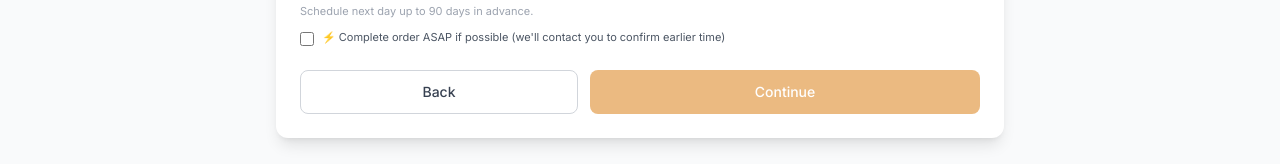
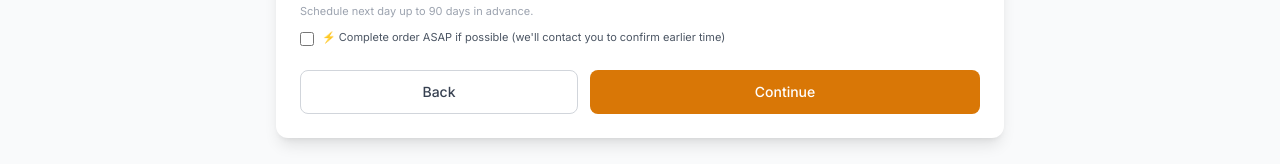
Before and after one commit to Haulkind/-haulkind, a Next.js app in the folder apps/web/: page /quote/haul-away/location in a window 1280 px wide. Shown: the part 752-916 px from the top of the page. Built offline with nearby package versions, Linux system fonts and the light colour scheme; no server answers.

Commit message:
SOLUTION: Remove disabled attribute from Continue button - always allow click, validate inside handler

```diff
--- a/apps/web/app/quote/haul-away/location/page.tsx
+++ b/apps/web/app/quote/haul-away/location/page.tsx
@@ -462,12 +462,8 @@ export default function HaulAwayLocationPage() {
               </button>
               <button
                 type="button"
-                onClick={() => {
-                  console.log('[INLINE CLICK] Button clicked!');
-                  handleContinue();
-                }}
-                disabled={loading || !formIsValid}
-                className="flex-[3] h-11 px-6 text-sm font-medium text-white bg-secondary-600 rounded-lg hover:bg-secondary-700 transition disabled:opacity-50 disabled:cursor-not-allowed"
+                onClick={handleContinue}
+                className="flex-[3] h-11 px-6 text-sm font-medium text-white bg-secondary-600 rounded-lg hover:bg-secondary-700 transition"
               >
                 {loading ? 'Checking...' : 'Continue'}
               </button>
--- a/apps/web/app/quote/labor-only/location/page.tsx
+++ b/apps/web/app/quote/labor-only/location/page.tsx
@@ -460,8 +460,7 @@ export default function LaborOnlyLocationPage() {
               <button
                 type="button"
                 onClick={handleContinue}
-                disabled={loading || !formIsValid}
-                className="flex-[3] h-11 px-6 text-sm font-medium text-white bg-secondary-600 rounded-lg hover:bg-secondary-700 transition disabled:opacity-50 disabled:cursor-not-allowed"
+                className="flex-[3] h-11 px-6 text-sm font-medium text-white bg-secondary-600 rounded-lg hover:bg-secondary-700 transition"
               >
                 {loading ? 'Checking...' : 'Continue'}
               </button>
```
